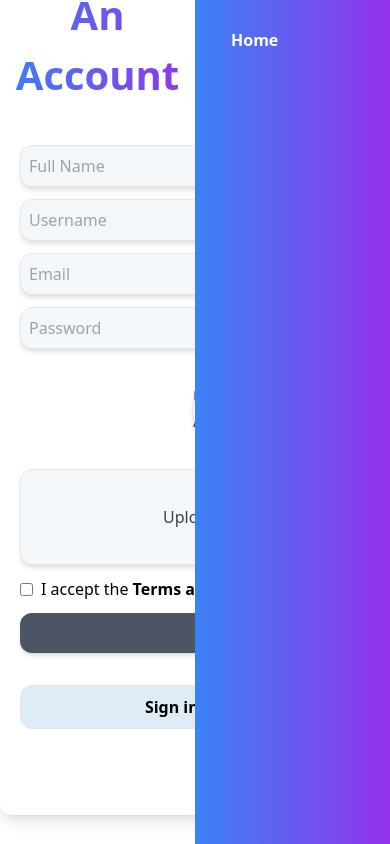
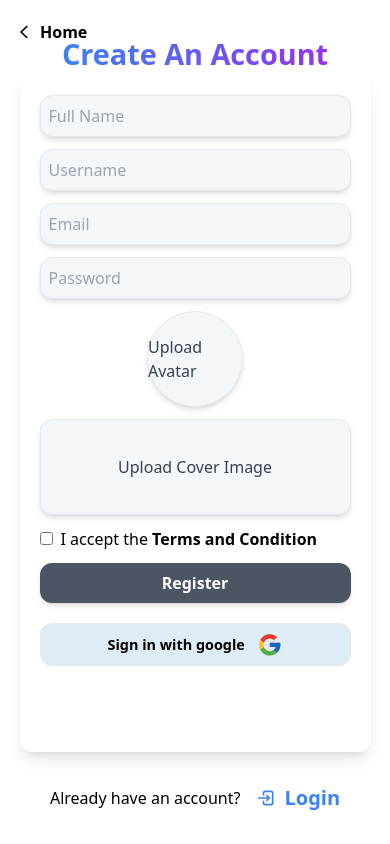
Before and after one commit to sayandas24/Youtube-Fullstack, a React (Vite) app in the folder frontend/: page /register in a window 390 px wide. Built offline with nearby package versions, Linux system fonts and the light colour scheme; no server answers; a web font is replaced by a local one; what tailwindcss-motion would draw is missing.

Commit message:
feat: add responsive login and register pages with improved layout and styles

```diff
--- a/frontend/src/App.jsx
+++ b/frontend/src/App.jsx
@@ -6,6 +6,7 @@ import './responsive/sidebar.scss';
 import './responsive/sidebar1.scss';
 import './responsive/profile.scss';
 import './responsive/videoPlayer.scss';
+import './responsive/login.scss';
 import Home from "./components/Home/Home.jsx";
 import Video from "./components/Video/Video.jsx";
 import { createBrowserRouter, RouterProvider, useLocation } from "react-router";
--- a/frontend/src/components/auth/googleLogin/GoogleLogin.jsx
+++ b/frontend/src/components/auth/googleLogin/GoogleLogin.jsx
@@ -56,9 +56,9 @@ function GoogleLogin() {
   return (
     <button
       onClick={(e) => onGoogleSignIn(e)}
-      className="mt-5 hover:bg-[#d7e4eb] bg-[#ddecf5] border px-5 p-2 rounded-xl flex gap-3 items-center justify-center"
+      className="mt-2 hover:bg-[#d7e4eb] bg-[#ddecf5] border px-5 p-2 rounded-xl flex gap-3 items-center justify-center"
     >
-      <h2 className="font-semibold text-[1rem]">Sign in with google</h2>
+      <h2 className="font-semibold text-[1rem] max-[500px]:text-[0.9rem]">Sign in with google</h2>
       <svg
         className="w-[1.6rem] h-fit"
         xmlns="http://www.w3.org/2000/svg"
--- a/frontend/src/components/auth/login/Login.jsx
+++ b/frontend/src/components/auth/login/Login.jsx
@@ -5,6 +5,8 @@ import { NavLink, useNavigate } from "react-router";
 import GoogleLogin from "../googleLogin/GoogleLogin";
 import axiosInstance from "../../../utils/axiosInstance";
 import { ClipLoader } from "react-spinners"; // Example of a spinner component
+import { MdArrowBackIos } from "react-icons/md";
+
 
 const Login = () => {
   const [processing, setProcessing] = useState(false);
@@ -48,16 +50,23 @@ const Login = () => {
   }, [email, password]);
 
   return (
-    <div className="flex">
-      <div className="w-1/2 fixed left-0 top-0 z-[99999] h-screen bg-gradient-to-r from-blue-500 to-purple-600">
+    <div id="loginPage" className="flex">
+      <div id="left-section" className="w-1/2 fixed left-0 top-0 z-[99999] h-screen bg-gradient-to-r from-blue-500 to-purple-600">
         <NavLink to="/">
           <button className="text-white font-bold py-2 px-4 rounded-xl mt-5 ml-5 hover:bg-blue-700 transition duration-300">
             Home
           </button>
         </NavLink>
       </div>
-      <div className="w-1/2 fixed right-0 top-0 z-[99999] bg-white h-screen flex flex-col justify-center items-center">
-        <h1 className="text-[2.5rem] text-center font-semibold mb-5 text-transparent bg-clip-text bg-gradient-to-r from-blue-500 to-purple-600">
+
+      <div id="right-section" className="w-1/2 fixed right-0 top-0 z-[99999] bg-white h-screen flex flex-col justify-center items-center">
+
+      <NavLink id="home-btn" className="flex gap-1 items-center font-semibold justify-center hidden" to="/">
+          <MdArrowBackIos/>
+          <span>Home</span>
+      </NavLink>
+
+        <h1 id="login-title" className="text-[2.5rem] text-center font-semibold mb-5 text-transparent bg-clip-text bg-gradient-to-r from-blue-500 to-purple-600">
           Login to your account
         </h1>
         <form className="w-[30rem] mx-auto rounded flex flex-col gap-3 p-5 shadow-lg">
@@ -81,7 +90,7 @@ const Login = () => {
 
           <div className="flex gap-2 items-center">
             <input type="checkbox" name="terms" id="terms" />
-            <label htmlFor="terms">
+            <label id="terms" htmlFor="terms">
               I accept the <b>Terms and Condition</b>
             </label>
           </div>
@@ -94,7 +103,7 @@ const Login = () => {
               buttonDisabled || processing
                 ? "bg-gray-600 hover:bg-gray-600"
                 : "bg-blue-500 hover:bg-blue-700"
-            } text-white font-bold py-2 px-4 rounded-xl transition duration-300`}
+            } text-white font-bold py-2 px-4 rounded-xl transition duration-300 max-[500px]:text-[0.9rem]`}
           >
             {processing ? (
               <ClipLoader color="#ffffff" loading={true} size={16} />
@@ -114,7 +123,7 @@ const Login = () => {
             user not found
           </h1>
         </form>
-        <div className="flex items-center justify-center gap-4 mt-[10rem]">
+        <div className="flex items-center justify-center gap-4 mt-[10rem] max-[500px]:mt-5">
           Don`t have an account?
           <NavLink to="/register">
             <span className="flex items-center gap-2 text-xl cursor-pointer text-blue-500 hover:text-blue-700 transition duration-300">
--- a/frontend/src/components/auth/register/Register.jsx
+++ b/frontend/src/components/auth/register/Register.jsx
@@ -5,6 +5,7 @@ import { NavLink, useNavigate } from "react-router";
 import GoogleLogin from "../googleLogin/GoogleLogin";
 import axiosInstance from "../../../utils/axiosInstance";
 import { ClipLoader } from "react-spinners"; // Example of a spinner component
+import { MdArrowBackIos } from "react-icons/md";
 
 const Register = () => {
   const [fullName, setFullname] = useState("");
@@ -76,9 +77,20 @@ const Register = () => {
   };
 
   return (
-    <div className="flex">
-      <div className="w-1/2 fixed left-0 top-0 z-[99999] bg-white h-screen flex flex-col justify-center items-center">
-        <h1 className="text-[2.5rem] text-center font-semibold mb-5 text-transparent bg-clip-text bg-gradient-to-r from-blue-500 to-purple-600">
+    <div id="registerPage" className="flex">
+      <div
+        id="right-section"
+        className="w-1/2 fixed left-0 top-0 z-[99999] bg-white h-screen flex flex-col justify-center items-center"
+      >
+        <NavLink
+          id="home-btn"
+          className="flex gap-1 items-center font-semibold justify-center hidden"
+          to="/"
+        >
+          <MdArrowBackIos />
+          <span>Home</span>
+        </NavLink>
+        <h1 id="register-title" className="text-[2.5rem] text-center font-semibold mb-5 text-transparent bg-clip-text bg-gradient-to-r from-blue-500 to-purple-600">
           Create An Account
         </h1>
         <form
@@ -192,7 +204,10 @@ const Register = () => {
         </div>
       </div>
 
-      <div className="w-1/2 fixed right-0 top-0 z-[99999] h-screen bg-gradient-to-r from-blue-500 to-purple-600">
+      <div
+        id="left-section"
+        className="w-1/2 fixed right-0 top-0 z-[99999] h-screen bg-gradient-to-r from-blue-500 to-purple-600"
+      >
         <NavLink to="/">
           <button className="text-white font-bold py-2 px-4 rounded-xl mt-5 ml-5 hover:bg-blue-700 transition duration-300">
             Home
--- /dev/null
+++ b/frontend/src/responsive/login.scss
@@ -0,0 +1,94 @@
+#loginPage {
+  @media screen and (max-width: 1100px) {
+    #right-section {
+      form {
+        width: 90% !important;
+      }
+    }
+  }
+
+  @media screen and (max-width: 1000px) {
+    #left-section {
+      display: none;
+    }
+    #right-section {
+      left: 0;
+      width: 100%;
+
+      form {
+        width: 30rem !important;
+      }
+    }
+    #home-btn{
+        display: flex !important;
+        position: absolute ;
+        top: 20px ;
+        left: 20px ;
+    }
+
+  }
+  @media screen and (max-width: 500px) {
+    #right-section {
+      #login-title {
+        font-size: 1.8rem !important;
+      }
+      form {
+        width: 90% !important;
+      }
+    }
+  }
+  @media screen and (max-width: 400px) {
+    #terms {
+      font-size: 0.8rem !important;
+    }
+  }
+}
+
+#registerPage{
+
+
+    @media screen and (max-width: 1100px) {
+        #right-section {
+          form {
+            width: 90% !important;
+          }
+        }
+      }
+
+      @media screen and (max-width: 1000px) {
+        #left-section {
+          display: none;
+        }
+        #right-section {
+          left: 0;
+          width: 100%;
+
+          form {
+            width: 30rem !important;
+          }
+        }
+        #home-btn{
+            display: flex !important;
+            position: fixed ;
+            top: 20px ;
+            left: 20px ;
+        }
+
+      }
+      @media screen and (max-width: 500px) {
+        #right-section {
+          #register-title {
+            font-size: 1.8rem !important;
+            margin: 0;
+          }
+          form {
+            width: 90% !important;
+          }
+        }
+      }
+      @media screen and (max-width: 400px) {
+        #terms {
+          font-size: 0.8rem !important;
+        }
+      }
+}
```
